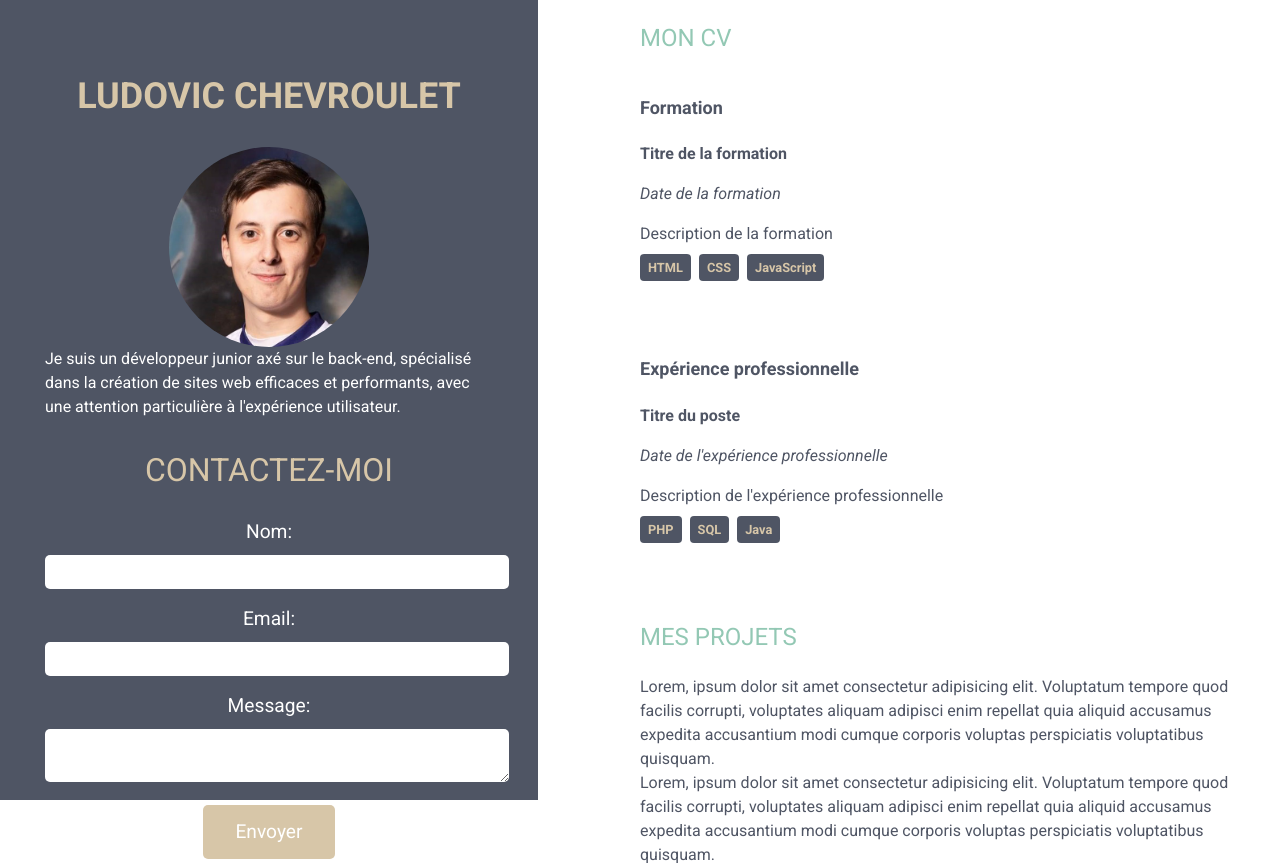
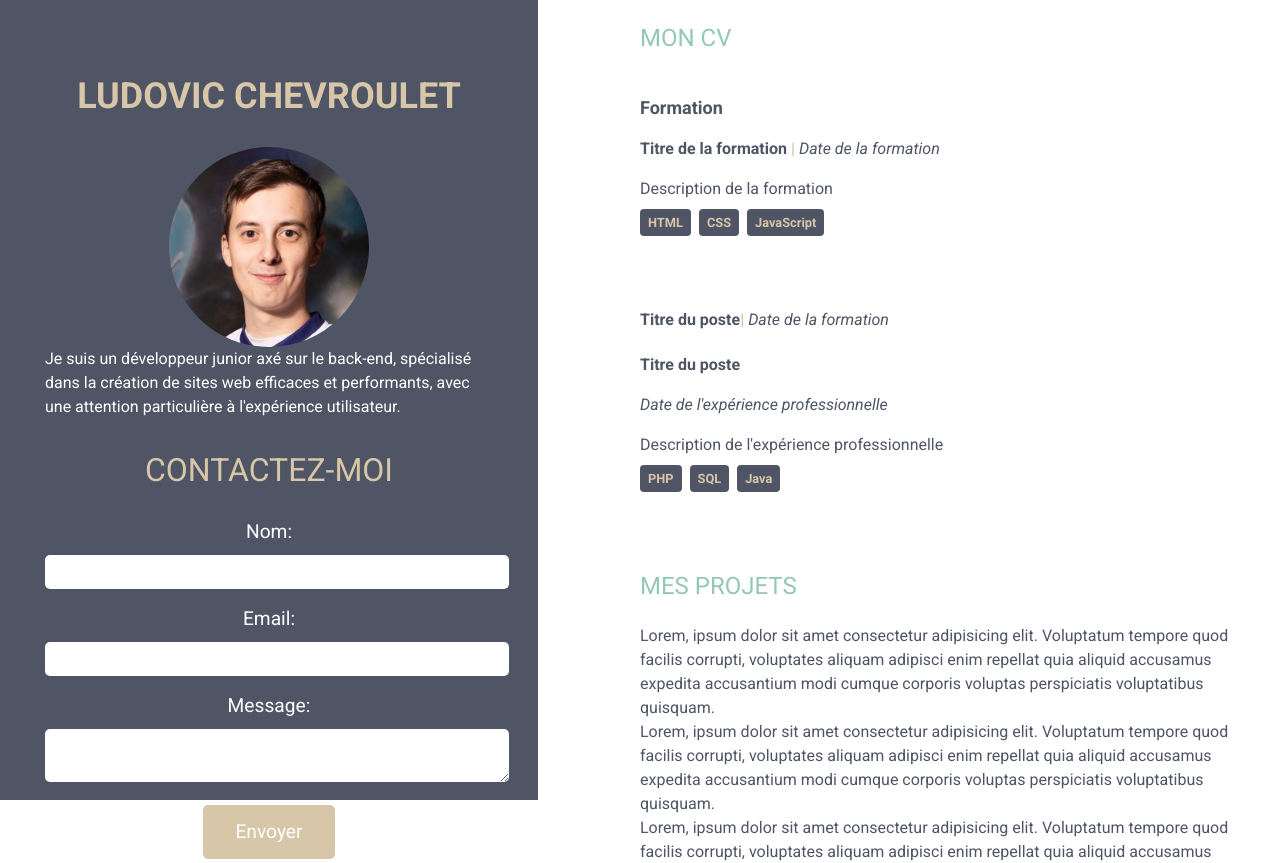
Before and after one commit to Kamicron/portofolio_bento, a PHP site: page / in a window 1280 px wide. Shown: the top 863 px of the page. Run offline with PHP 8.4, Linux system fonts and the light colour scheme.

Commit message:
section cv

```diff
--- a/index.php
+++ b/index.php
@@ -39,8 +39,7 @@
   <div class="cv__section">
     <h3 class="cv__section-title">Formation</h3>
     <div class="cv__section-item">
-      <h4 class="cv__section-item-title">Titre de la formation</h4>
-      <p class="cv__section-item-date">Date de la formation</p>
+      <p class="cv__section-item-title">Titre de la formation <span class="cv__section-item-title-sperator">| </span><span class="cv__section-item-date">Date de la formation</span></p>
       <p class="cv__section-item-description">Description de la formation</p>
       <ul class="cv__section-item-tags">
         <li class="cv__section-item-tag">HTML</li>
@@ -50,7 +49,7 @@
     </div>
   </div>
   <div class="cv__section">
-    <h3 class="cv__section-title">Expérience professionnelle</h3>
+  <p class="cv__section-item-title">Titre du poste<span class="cv__section-item-title-sperator">| </span><span class="cv__section-item-date">Date de la formation</span></p>
     <div class="cv__section-item">
       <h4 class="cv__section-item-title">Titre du poste</h4>
       <p class="cv__section-item-date">Date de l'expérience professionnelle</p>
--- a/src/css/layout/display_cv.css
+++ b/src/css/layout/display_cv.css
@@ -21,8 +21,14 @@
   margin-bottom: 0.5rem;
 }
 
+.cv__section-item-title-sperator {
+  color: var(--dynamic-color_white);
+}
+
 .cv__section-item-date {
   font-style: italic;
+  font-size: var(--base-font-size);
+  font-weight: var(--font-weight-regular);
   margin-bottom: 0.5rem;
 }
 
```
